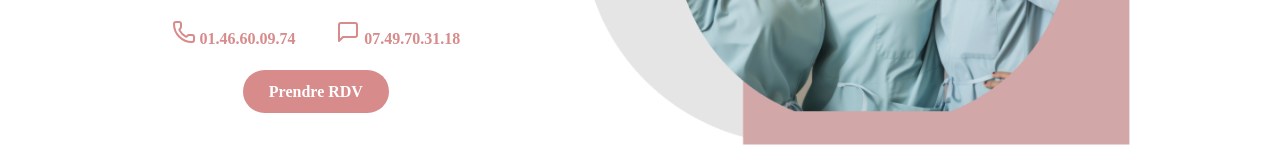
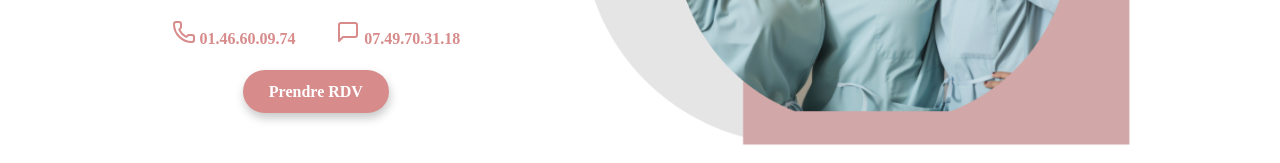
Before and after one commit to Cabinet-Infirmier/cabinet-infirmier-sceaux, a React (Vite) app: page / in a window 1280 px wide. Shown: the part 512-675 px from the top of the page. Built offline with nearby package versions, Linux system fonts and the light colour scheme.

Commit message:
add shadhow

```diff
--- a/src/components/button/Button.module.css
+++ b/src/components/button/Button.module.css
@@ -8,4 +8,5 @@
   border-radius: 50px;
   cursor: pointer;
   font-weight: 600;
+  box-shadow: 1px 5px 10px 0px rgba(0, 0, 0, 0.22);
 }
```
